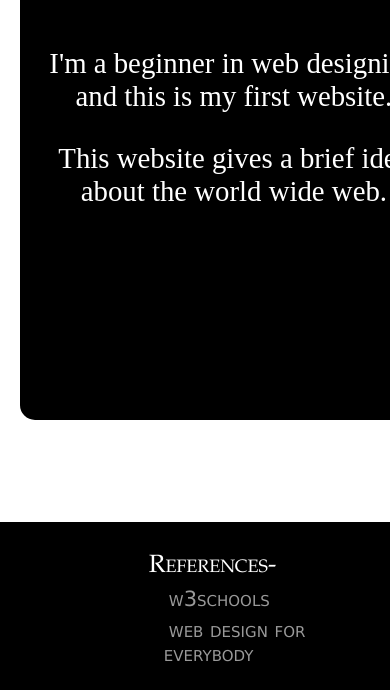
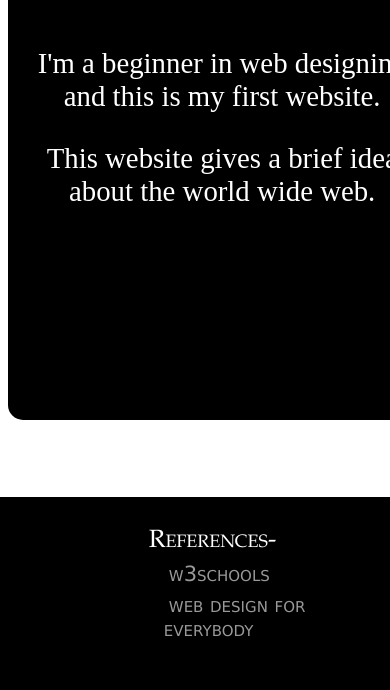
Before and after one commit to aditibalaji/Coursera-WebDev-Capstone, a plain HTML site: page index.html in a window 390 px wide. Shown: the part 359-1049 px from the top of the page. Drawn offline with Linux system fonts and the light colour scheme.

Commit message:
Update internet.css

```diff
--- a/css/internet.css
+++ b/css/internet.css
@@ -360,13 +360,13 @@ body{
  }
   @media (max-width: 470px){
  	.display{
- 		margin-left: 5vw;
- 		width: 70vw;
+ 		margin-left: 2vw;
+ 		width: 60vw;
  	}
  	.homepage{
  		padding-bottom: 8em;
  	}
  	.foot{
- 		padding-bottom: 2em;
+ 		padding-bottom: 3em;
  	}
  }
```
